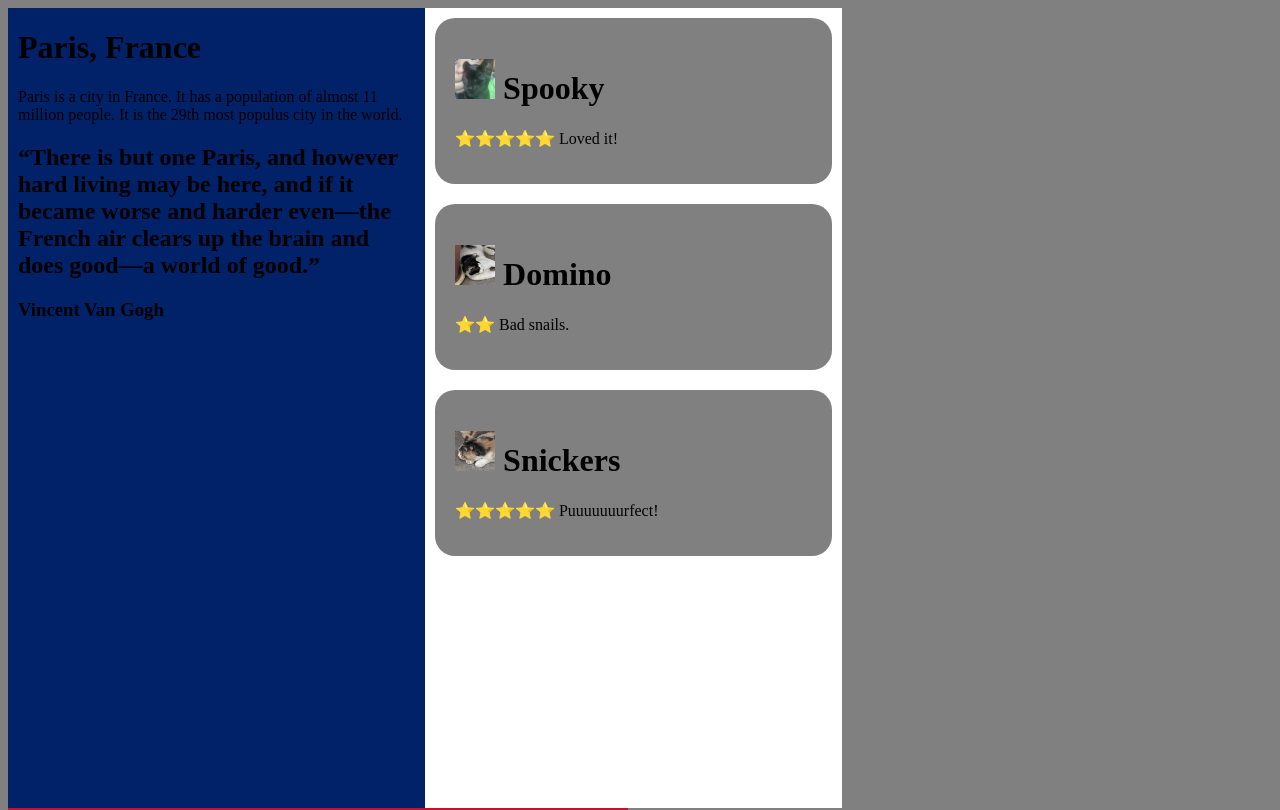
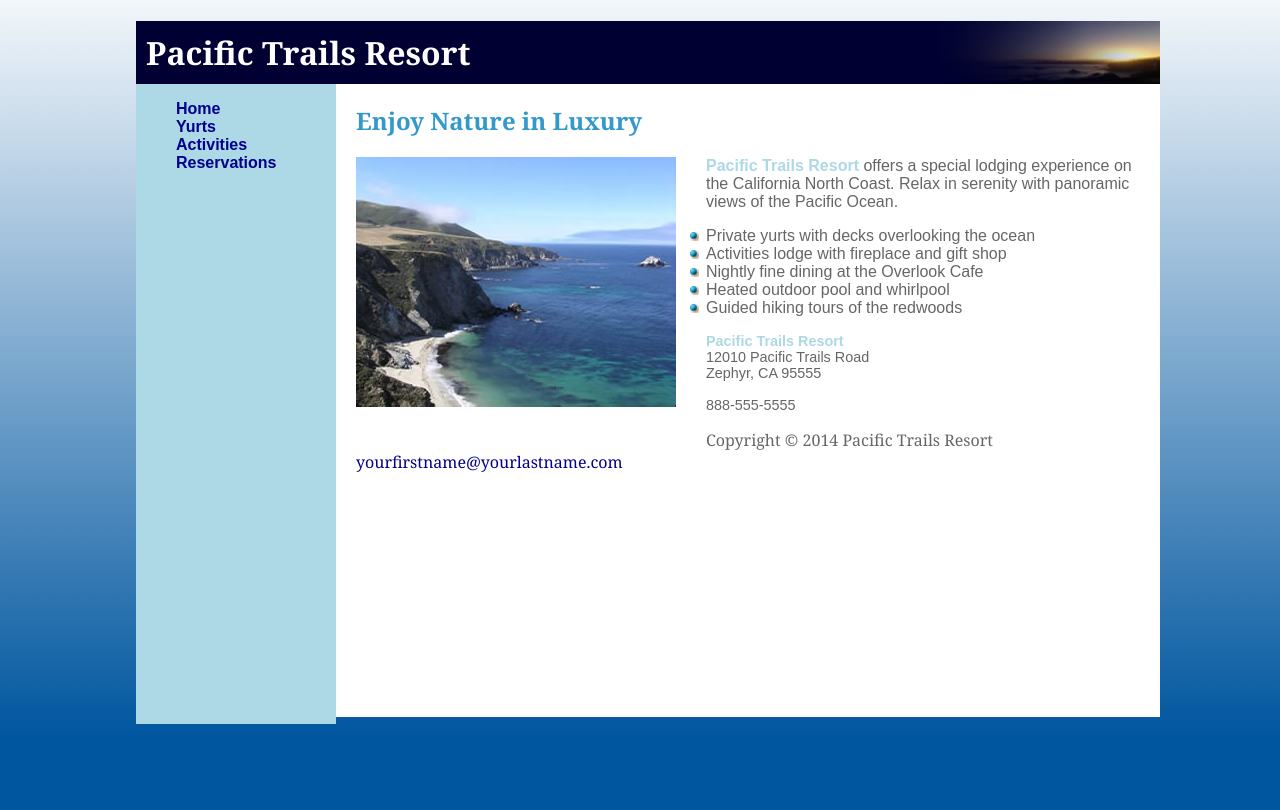
Before and after one commit to DuskSpiral/DuskSpiral.github.io, a plain HTML site: page index.html in a window 1280 px wide. Shown: the top 810 px of the page. Drawn offline with Linux system fonts and the light colour scheme.

Commit message:
Add files via upload

```diff
--- a/index.html
+++ b/index.html
@@ -1,66 +1,56 @@
-<!--
-Author: Brandon Swanberg, UMass Lowell Computer Science, brandon_swanberg@student.uml.edu
-
-Creation Date: 9/16/2021
-
-GUI Assignment: HW1 Creating Your First Web Page. In this assignment we create our first web page using a basic HTML template and comments for description.
-
-File: index.html
-
-Copyright (c) 2021 by Brandon Swanberg. All rights reserved. May be freely copied or
-excerpted for educational purposes with credit to the author.
-updated by BS on September 16, 2021 at 12:00:00 AM
--->
-
 <!DOCTYPE html>
 <html lang="en">
-  <!--header -->
-  <head>
+<head>
+    <title>Pacific Trails Resort</title>
     <meta charset="utf-8">
-    <title>Welcome to Paris</title>
-    <link rel="stylesheet" href="css/index_main.css">
-    <script src="script.js"></script>
-  </head>
-  <body class="body">
-    <!-- body content -->
-    <div class = "flag left">
-      <!-- Paris overview and quotes. -->
-      <div class="inside">
-        <h1>Paris, France</h1>
-        <p>Paris is a city in France. It has a population of almost 11 million people. It is the 29th most populus city in the world.</p>
-        <h2>“There is but one Paris, and however hard living may be here, and if it became worse and harder even—the French air clears up the brain and does good—a world of good.”</h2>
-        <h3>Vincent Van Gogh</h3>
-      </div>
+    <link href="pacific.css" rel="stylesheet">
+    <meta name="viewport" content="width=device-width, initial-scale=1.0">
+    <!--[if lt IE 9]>
+   <script src="http://html5shim.googlecode.com/svn/trunk/html5.js"> </script>   <![endif]-->
+</head>
+<body>
+    <div id="wrapper">
+        <header>
+            <h1>Pacific Trails Resort</h1>
+        </header>
+        <nav>
+            <ul>
+                <li><a href="index.html">Home</a>
+                </li>
+                <li><a href="yurts.html">Yurts</a>
+                </li>
+                <li><a href="activities.html">Activities</a>
+                </li>
+                <li><a href="reservations.html">Reservations</a>
+            </ul>
+        </nav>
+        <div id="content">
+            <h2>Enjoy Nature in Luxury</h2>
+            <img src="coast.jpg" alt="Pacific Coast">
+            <p><span class="resort">Pacific Trails Resort</span> offers a special lodging experience on the California North Coast. Relax in serenity with panoramic views of the Pacific Ocean.</p>
+            <ul>
+                <li>Private yurts with decks overlooking the ocean</li>
+                <li>Activities lodge with fireplace and gift shop</li>
+                <li>Nightly fine dining at the Overlook Cafe</li>
+                <li>Heated outdoor pool and whirlpool</li>
+                <li>Guided hiking tours of the redwoods</li>
+            </ul>
+            <div id="contact">
+                <span class="resort">Pacific Trails Resort</span>
+                <br> 12010 Pacific Trails Road
+                <br> Zephyr, CA 95555
+                <br>
+                <br> 888-555-5555
+                <br>
+                <br>
+            </div>
+        </div>
+        <footer>
+            Copyright &copy; 2014 Pacific Trails Resort
+            <br>
+            <a href="mailto:yourfirstname@yourlastname.com">yourfirstname@yourlastname.com</a>
+        </footer>
     </div>
-    <div class = "flag middle">
-      <!-- Paris Reviews -->
-      <div class="inside">
-        <div class = "review">
-          <h1>
-            <img alt="cat" src="assets/cat1.PNG" height="40" width="40" /> Spooky
-          </h1>
-          <p>&#11088;&#11088;&#11088;&#11088;&#11088; Loved it!</p>
-        </div>
-                <div class = "review">
-          <h1>
-            <img alt="cat" src="assets/cat2.PNG" height="40" width="40" /> Domino
-          </h1>
-          <p>&#11088;&#11088; Bad snails.</p>
-        </div>
-          <div class = "review">
-          <h1>
-            <img alt="cat" src="assets/cat3.PNG" height="40" width="40" /> Snickers
-          </h1>
-          <p>&#11088;&#11088;&#11088;&#11088;&#11088; Puuuuuuurfect!</p>
-        </div>
-      </div>
-    </div>
-    <div class = "flag right">
-      <!-- Paris Interactive Map -->
-      <div class="inside">
-        <iframe width="600" height="450" style="border:0" loading="lazy" allowfullscreen src="https://www.google.com/maps/embed/v1/place?key=AIzaSyCksUKTV35Q8GEE9oRlRPnjnQgZsiUlsQs&q=Paris,France">
-        </iframe>
-      </div>
-    </div>
-  </body>
+</body>
+
 </html>
--- /dev/null
+++ b/pacific.css
@@ -0,0 +1,112 @@
+html {
+	height: 100%;
+	width: 100%;
+}
+
+body {
+	color: #666666;
+	font-family: Arial, Helvetica, sans-serif;
+	background-image: url("ptrbackground.jpg");
+	background-color: #00569f;
+	background-repeat: repeat-x;
+	height: 100%;
+	width: 100%;
+}
+
+h1 {
+	margin-bottom: 0;
+	padding: 10px;
+}
+h2 {
+	color: #3399CC;
+}
+h1,
+h2 {
+	font-family: Georgia, "Times New Roman", serif;
+}
+#contact {
+	font-size: 90%;
+}
+dt {
+	color: #000033;
+}
+footer {
+	font-family: Georgia, "Times New Roman", serif;
+}
+
+#wrapper {
+	height: 80%;
+	width: 80%;
+	min-width: 600px;
+	margin-left: auto;
+	margin-right: auto;
+	background-color: white;
+	padding-bottom: 56px;
+}
+
+header {
+	background-image: url("sunset.jpg");
+	background-size: auto;
+	background-repeat: no-repeat;
+	background-position: right;
+	background-color: #000032;
+	color: white;
+}
+
+nav {
+	background-color: lightblue;
+	float: left;
+	height: 100%;
+	width: 200px;
+	color: #000032;
+	margin-top: auto;
+	margin-bottom: auto;
+	font-weight: bold;
+}
+
+#content {
+	height: auto;
+	background-color: white;
+}
+
+footer {
+	height: auto;
+	background-color: white;
+}
+
+nav li {
+	list-style: none;
+}
+
+#content li {
+	list-style-image: url("marker.gif");
+}
+
+#content, footer {
+	padding-left: 220px;
+	padding-right: 20px;
+}
+
+a {
+	text-decoration: none;
+	color: darkblue;
+}
+
+img {
+	float: left;
+	padding: 0px 30px 30px 0px;
+}
+
+a.on {
+	text-decoration: none;
+	color: #000032;
+}
+
+a:hover {
+	color: white;
+}
+
+span.resort {
+	color: lightblue;
+	font-weight: bold;
+}
```
Also changed, not shown: ReadMe.txt (added), coast.jpg (added), marker.gif (added), ptrbackground.jpg (added), sunset.jpg (added).
